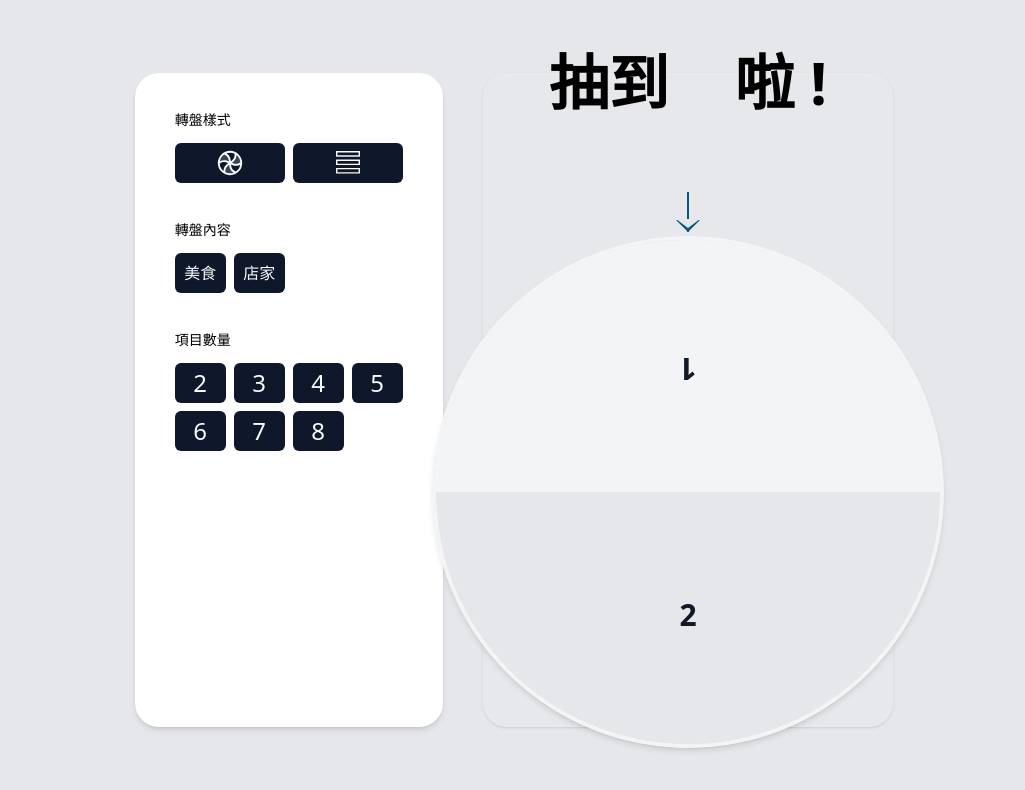
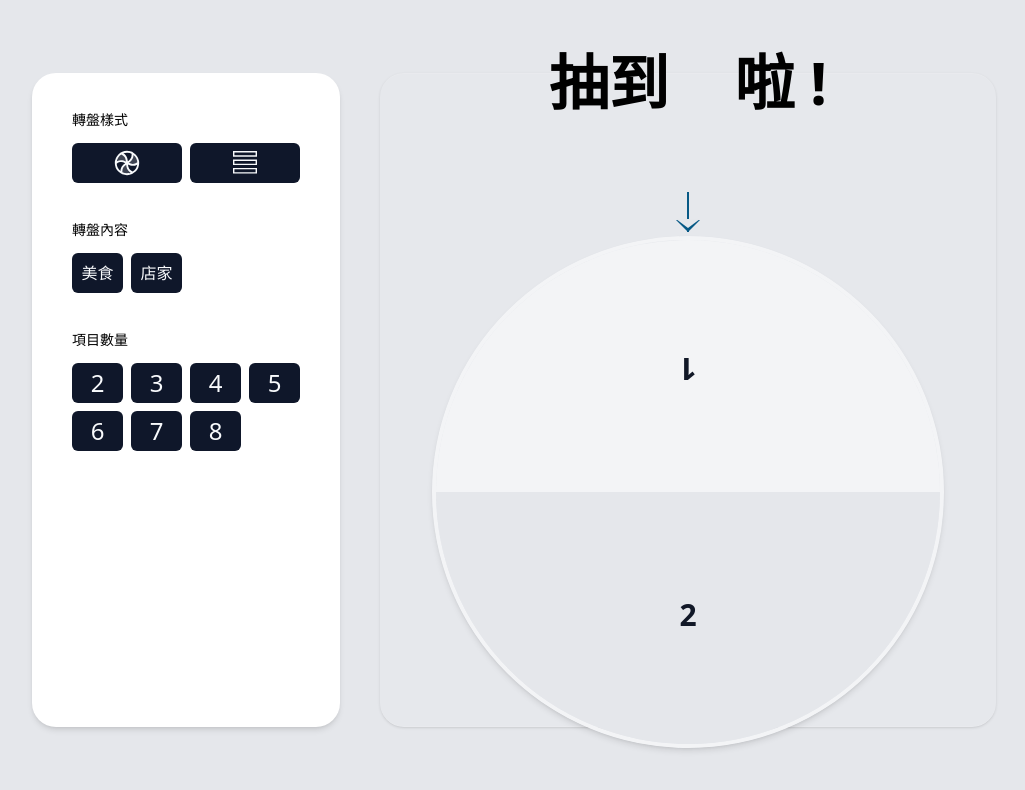
Before and after one commit to NhOuOiB/WhatToEat, a React (Vite) app: page / in a window 1280 px wide. Shown: the top 790 px of the page, without its empty margins (126-1151 px from the left). Built offline with nearby package versions, Linux system fonts and the light colour scheme.

Commit message:
style: Update WheelPanel component styles and background effect

```diff
--- a/src/components/wheelPanel/WheelPanel.module.scss
+++ b/src/components/wheelPanel/WheelPanel.module.scss
@@ -1,6 +1,6 @@
 .container {
   --per: 35%;
-  @apply w-1/3 h-5/6;
+  @apply w-full md:w-1/2 xl:w-1/2 2xl:w-1/2 min-[1980px]:w-1/3 h-5/6;
   transform-style: preserve-3d;
   perspective: 2000px;
 
```
